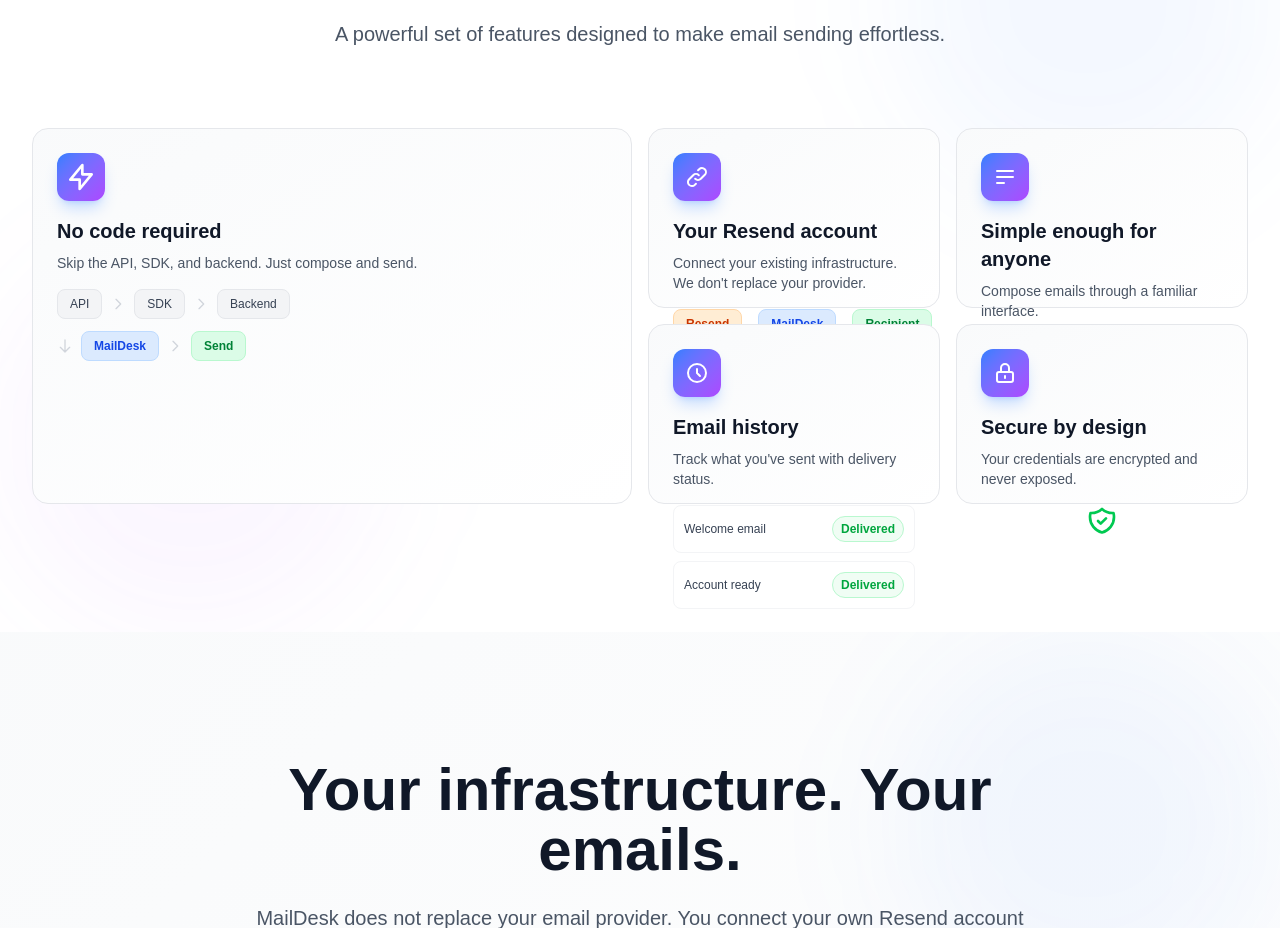
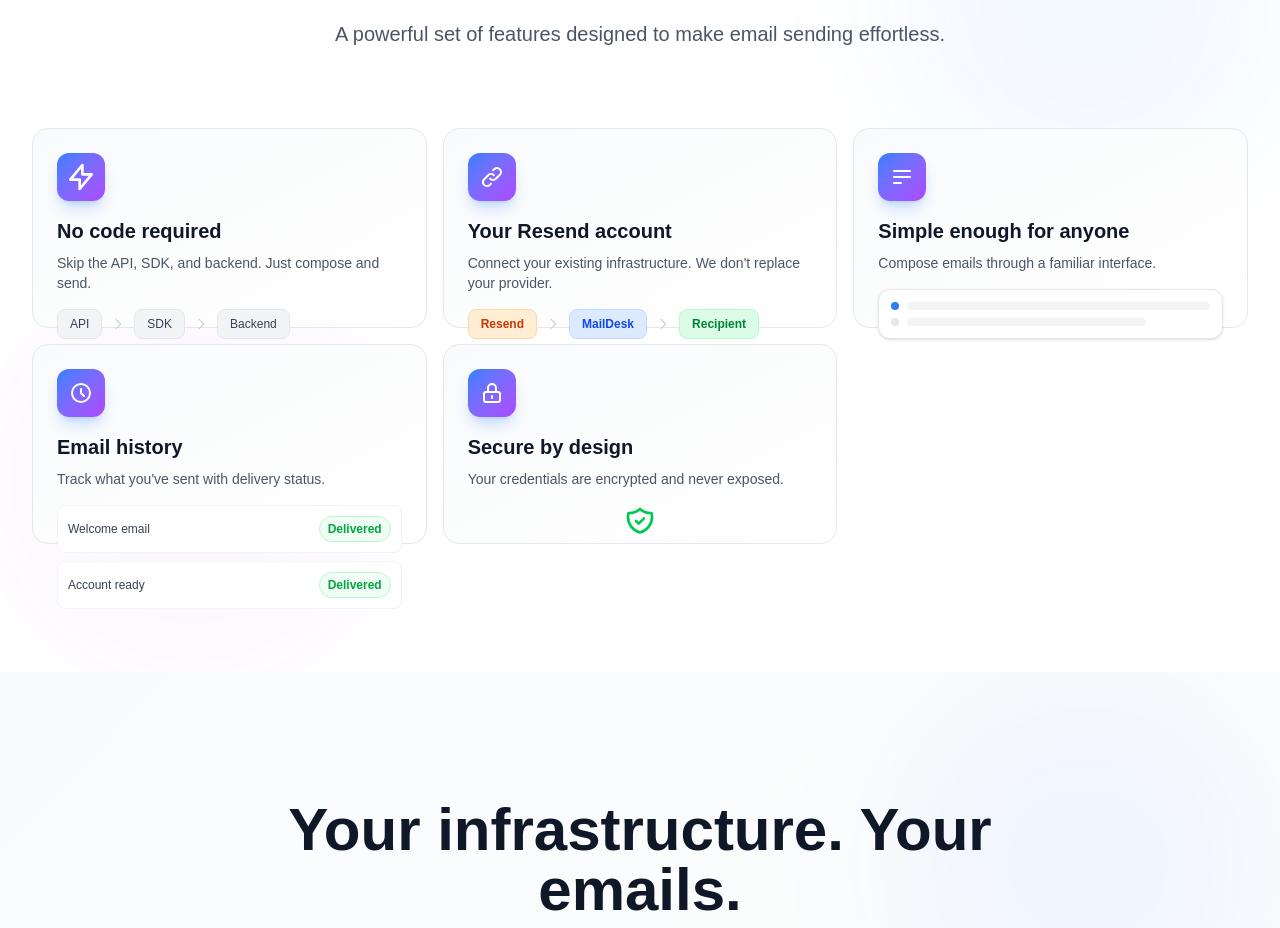
Before and after one commit to Danny7d/MailDesk, a Next.js app: page / in a window 1280 px wide. Shown: the part 5864-6792 px from the top of the page. Built offline with nearby package versions, Linux system fonts and the light colour scheme.

Commit message:
Make all FeatureBento grid boxes equal - removed varying spans, use 3-column grid

```diff
--- a/src/components/landing/FeatureBento.tsx
+++ b/src/components/landing/FeatureBento.tsx
@@ -7,7 +7,6 @@
     {
       title: 'No code required',
       description: 'Skip the API, SDK, and backend. Just compose and send.',
-      size: 'col-span-2 row-span-2',
       icon: (
         <svg className="w-8 h-8" fill="none" stroke="currentColor" viewBox="0 0 24 24">
           <path strokeLinecap="round" strokeLinejoin="round" strokeWidth={2} d="M13 10V3L4 14h7v7l9-11h-7z" />
@@ -42,7 +41,6 @@
     {
       title: 'Your Resend account',
       description: 'Connect your existing infrastructure. We don\'t replace your provider.',
-      size: 'col-span-1 row-span-1',
       icon: (
         <svg className="w-6 h-6" fill="none" stroke="currentColor" viewBox="0 0 24 24">
           <path strokeLinecap="round" strokeLinejoin="round" strokeWidth={2} d="M13.828 10.172a4 4 0 00-5.656 0l-4 4a4 4 0 105.656 5.656l1.102-1.101m-.758-4.899a4 4 0 005.656 0l4-4a4 4 0 00-5.656-5.656l-1.1 1.1" />
@@ -65,7 +63,6 @@
     {
       title: 'Simple enough for anyone',
       description: 'Compose emails through a familiar interface.',
-      size: 'col-span-1 row-span-1',
       icon: (
         <svg className="w-6 h-6" fill="none" stroke="currentColor" viewBox="0 0 24 24">
           <path strokeLinecap="round" strokeLinejoin="round" strokeWidth={2} d="M4 6h16M4 12h16M4 18h7" />
@@ -89,7 +86,6 @@
     {
       title: 'Email history',
       description: 'Track what you\'ve sent with delivery status.',
-      size: 'col-span-1 row-span-1',
       icon: (
         <svg className="w-6 h-6" fill="none" stroke="currentColor" viewBox="0 0 24 24">
           <path strokeLinecap="round" strokeLinejoin="round" strokeWidth={2} d="M12 8v4l3 3m6-3a9 9 0 11-18 0 9 9 0 0118 0z" />
@@ -114,7 +110,6 @@
     {
       title: 'Secure by design',
       description: 'Your credentials are encrypted and never exposed.',
-      size: 'col-span-1 row-span-1',
       icon: (
         <svg className="w-6 h-6" fill="none" stroke="currentColor" viewBox="0 0 24 24">
           <path strokeLinecap="round" strokeLinejoin="round" strokeWidth={2} d="M12 15v2m-6 4h12a2 2 0 002-2v-6a2 2 0 00-2-2H6a2 2 0 00-2 2v6a2 2 0 002 2zm10-10V7a4 4 0 00-8 0v4h8z" />
@@ -152,7 +147,7 @@
           </p>
         </motion.div>
 
-        <div className="grid grid-cols-1 md:grid-cols-2 lg:grid-cols-4 gap-4 auto-rows-[180px]">
+        <div className="grid grid-cols-1 md:grid-cols-2 lg:grid-cols-3 gap-4 auto-rows-[200px]">
           {features.map((feature, index) => (
             <motion.div
               key={feature.title}
@@ -160,7 +155,7 @@
               whileInView={{ opacity: 1, y: 0 }}
               viewport={{ once: true }}
               transition={{ duration: 0.6, delay: index * 0.1 }}
-              className={`${feature.size} bg-gradient-to-br from-gray-50 to-white border border-gray-200 rounded-2xl p-6 hover:border-blue-500/50 hover:shadow-xl hover:shadow-blue-500/10 transition-all duration-300 group`}
+              className="bg-gradient-to-br from-gray-50 to-white border border-gray-200 rounded-2xl p-6 hover:border-blue-500/50 hover:shadow-xl hover:shadow-blue-500/10 transition-all duration-300 group"
             >
               <div className="flex items-start justify-between mb-4">
                 <div className="w-12 h-12 bg-gradient-to-br from-blue-500 to-purple-500 rounded-xl flex items-center justify-center text-white group-hover:scale-110 transition-transform shadow-lg shadow-blue-500/25">
```
